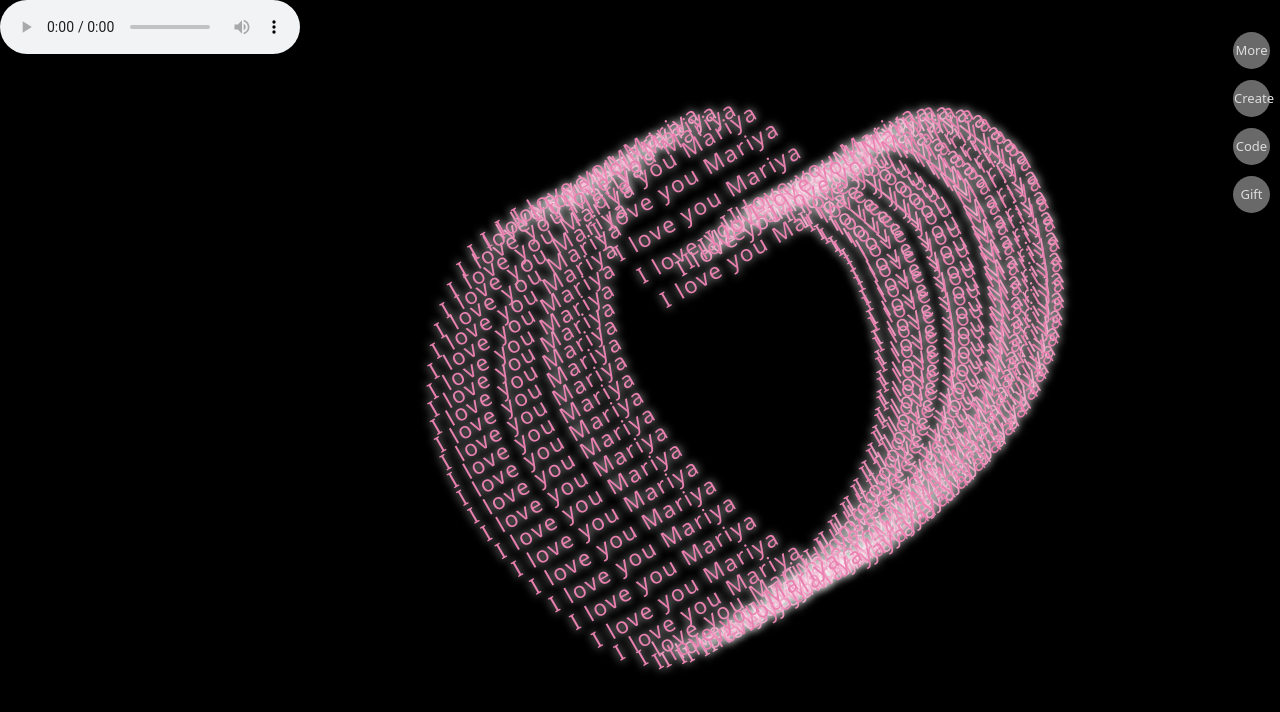
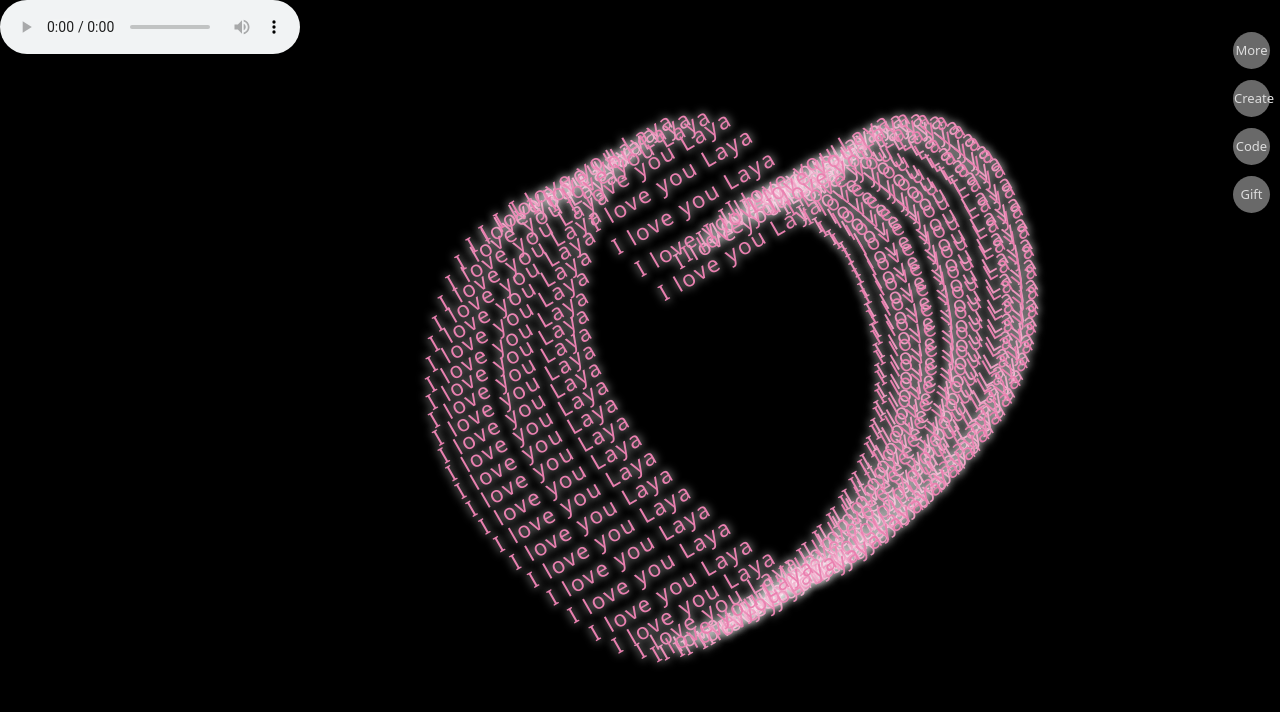
Before and after one commit to rahatmohmmad11-rgb/love-you, a plain HTML site: page index.html in a window 1280 px wide. Drawn offline with Linux system fonts and the light colour scheme.

Commit message:
Update index.html

```diff
--- a/index.html
+++ b/index.html
@@ -121,7 +121,7 @@
 
       const word = document.createElement('div');
       word.className = 'love_word';
-      word.textContent = 'I love you Mariya';
+      word.textContent = 'I love you Laya';
 
       v.appendChild(word);
       h.appendChild(v);
```
